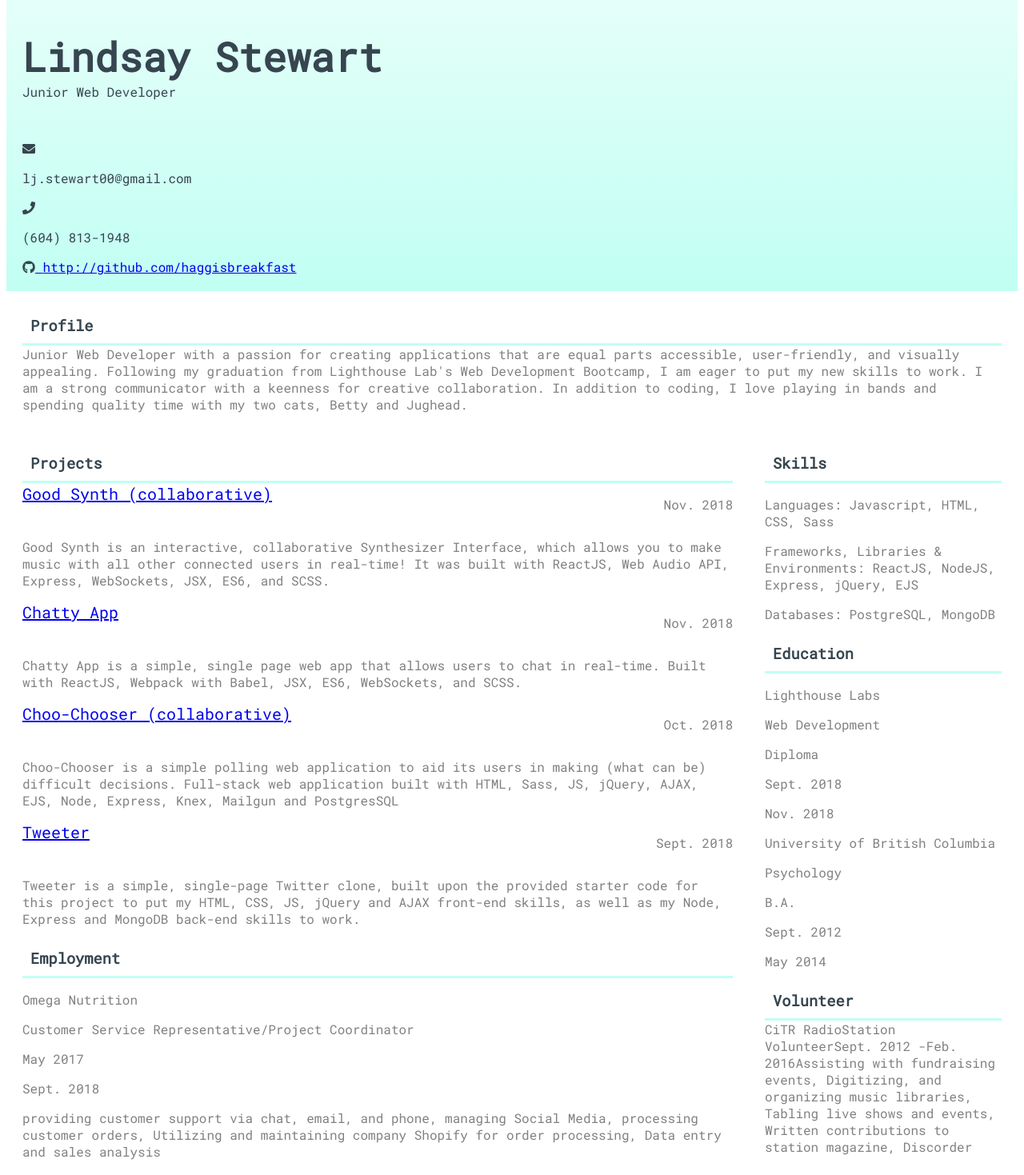
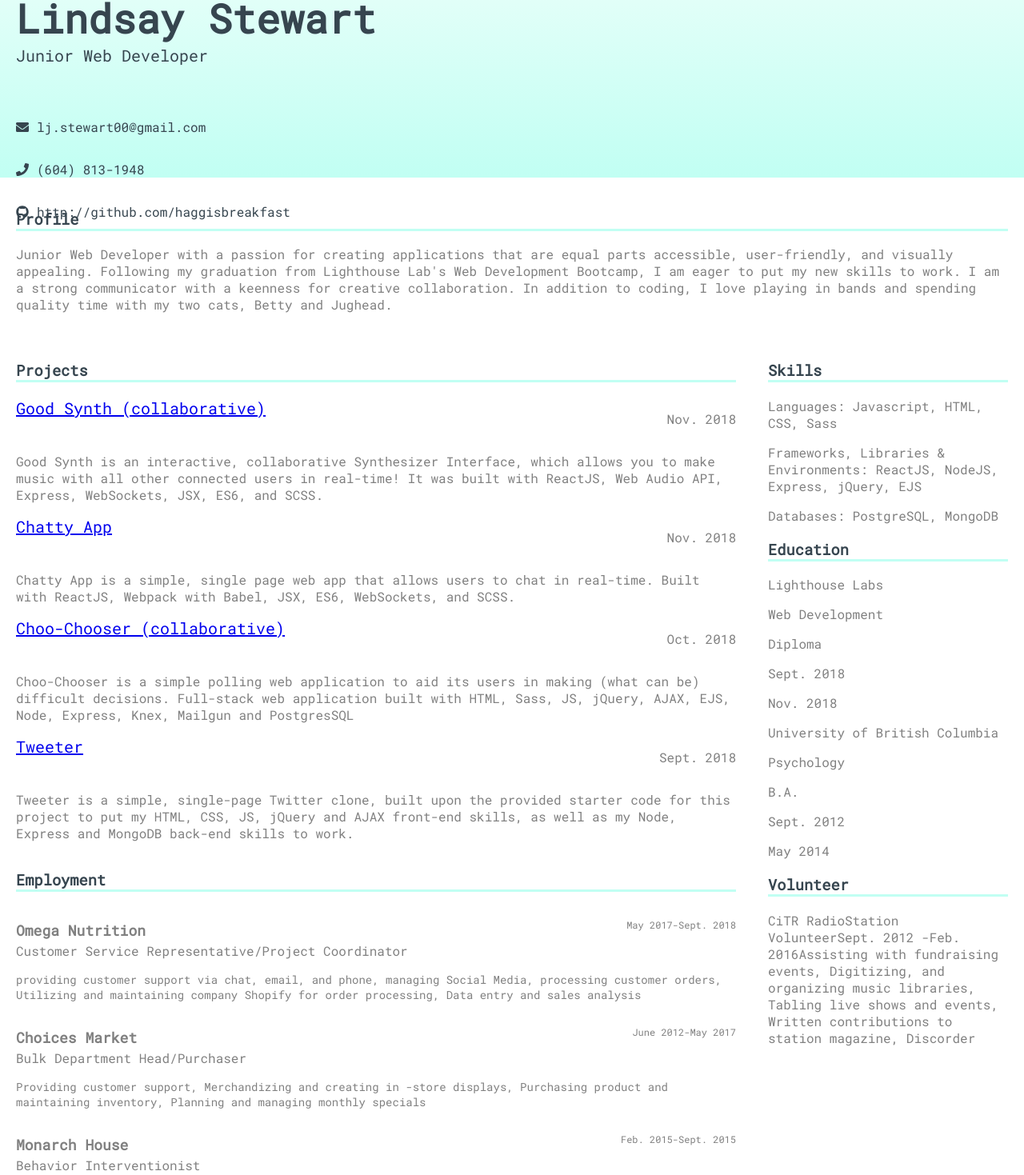
Before and after one commit to haggisbreakfast/resume, a React (Create React App) app: page / in a window 1280 px wide. Shown: the part 40-1509 px from the top of the page at 80% size. Built offline with nearby package versions, Linux system fonts and the light colour scheme.

Commit message:
fixes spacing on job component

```diff
--- a/src/Job.tsx
+++ b/src/Job.tsx
@@ -1,13 +1,39 @@
-import React from "react";
-import ReactDOM from "react-dom";
-import styled, { createGlobalStyle } from "styled-components";
-import { ResumeJob } from "./resume";
+import React from 'react';
+import ReactDOM from 'react-dom';
+import styled, { createGlobalStyle } from 'styled-components';
+import { ResumeJob } from './resume';
 
-const JobContainer = styled.div``;
-const Company = styled.p``;
-const Position = styled.p``;
+const JobContainer = styled.div`
+  // display: flex;
+  // flex-direction: column;
+  // margin-bottom: 30px;
+`;
+const TitleContainer = styled.div`
+  display: flex;
+  justify-content: space-between;
+  height: 45px;
+  @media (max-width: 780px) {
+    height: 60px;
+  }
+`;
+const Company = styled.p`
+  font-size: 18px;
+  font-weight: 800;
+`;
+const Position = styled.p`
+  margin-top: 0px;
+  padding-top: 0px;
+`;
+const DateContainer = styled.div`
+  flex-direcion: row;
+  display: flex;
+  align-items: center;
+  font-size: 12px;
+`;
 const Date = styled.p``;
-const Duties = styled.p``;
+const Duties = styled.p`
+  font-size: 14px;
+`;
 
 type JobProps = {
   job: ResumeJob;
@@ -17,10 +43,13 @@ export const Job = (props: JobProps) => {
   const { job } = props;
   return (
     <JobContainer>
-      <Company>{job.company}</Company>
+      <TitleContainer>
+        <Company>{job.company}</Company>
+        <DateContainer>
+          <Date>{job.startDate}</Date> -<Date>{job.endDate}</Date>
+        </DateContainer>
+      </TitleContainer>
       <Position>{job.position}</Position>
-      <Date>{job.startDate}</Date>
-      <Date>{job.endDate}</Date>
       <Duties>{job.summary}</Duties>
     </JobContainer>
   );
--- a/src/index.tsx
+++ b/src/index.tsx
@@ -28,10 +28,9 @@ export const GlobalStyle = createGlobalStyle`
   // @import url('https://fonts.googleapis.com/css?family=Raleway:200,300,500|Roboto');
   @import url('https://fonts.googleapis.com/css?family=Roboto+Mono');
   body {
-    // font-family: 'Roboto', sans-serif;
     font-family: 'Roboto Mono', monospace;
-    // font-weight: lighter;
       color: grey;
+      margin: auto;
 
   }
 `;
@@ -49,15 +48,13 @@ const Top = styled.div`
 const Header = styled.h3`
   color: #36454f;
   font-weight: bolder;
-  margin: auto;
-  padding: 10px;
   border-bottom: solid #c1fff3;
 `;
 const NameContainer = styled.div`
   // display: flex;
   // flex-direction: column;
   align-items: flex-start;
-  padding: 50px 0px 50px 0px;
+  padding: 10px 0px 50px 0px;
   // align-content: flex-start
 `;
 
@@ -67,12 +64,23 @@ const Name = styled.h1`
 `;
 const Label = styled.p`
   margin: 0px;
+  font-size: 20px;
 `;
-const Contact = styled.div``;
-const ContactItemContainer = styled.div``;
-const ContactItem = styled.p``;
+const ContactsContainer = styled.div`
+  display: flex;
+  flex-direction: column;
+  height: 70px;
+`;
+const ContactContainer = styled.div`
+  display: flex;
+  flex-direction: row;
+  align-items: center;
+`;
+const ContactMethod = styled.p``;
 const ContactLink = styled.a``;
-const FeatureIcon = styled(FontAwesomeIcon)``;
+const ContactIcon = styled(FontAwesomeIcon)`
+  padding-right: 10px;
+`;
 
 const Summary = styled.div`
   font-size: 16px;
@@ -88,7 +96,10 @@ const LeftMiddle = styled.div`
   margin: 20px;
 `;
 const Projects = styled.div``;
-const Work = styled.div``;
+const Work = styled.div`
+  display: flex;
+  flex-direction: column;
+`;
 // const Job = styled.p``;
 const RightMiddle = styled.div`
   width: 25%;
@@ -97,20 +108,18 @@ const RightMiddle = styled.div`
 const Skills = styled.div``;
 const Education = styled.div``;
 const Volunteer = styled.div``;
-// const Contact: React.StatelessComponent<{
-//   // these are telling typescript what the props are
-//   icon: IconProp;
-//   item: string;
-// }> = props => {
-//   // Grab out the props we want.
-//   const { item, icon } = props;
-//   return (
-//     <ContactItemContainer>
-//       <ContactIcon icon={icon} size="2x" />
-//       <ContactMethod>{item}</ContactMethod>
-//     </ContactItemContainer>
-//   );
-// };
+const Contact: React.StatelessComponent<{
+  icon: IconProp;
+  item: string;
+}> = props => {
+  const { item, icon } = props;
+  return (
+    <ContactContainer>
+      <ContactIcon icon={icon} />
+      <ContactMethod> {item} </ContactMethod>
+    </ContactContainer>
+  );
+};
 
 /// /hi/ // the type of const resume = {....}
 // This is the shape of Props going into App component
@@ -131,23 +140,12 @@ const App = (props: AppProps) => {
           <Name>{resume.basics.name}</Name>
           <Label>{resume.basics.label}</Label>
         </NameContainer>
-        <Contact>
-          <ContactItemContainer>
-            <FeatureIcon icon="envelope" />
-            <ContactItem>{resume.basics.email}</ContactItem>
-          </ContactItemContainer>
-          <ContactItemContainer>
-            <FeatureIcon icon="phone" />
-            <ContactItem> {resume.basics.phone} </ContactItem>
-          </ContactItemContainer>
-          <ContactItemContainer>
-            <FeatureIcon icon={['fab', 'github']} />
-            <ContactLink href={resume.basics.github}>
-              {' '}
-              {resume.basics.github}{' '}
-            </ContactLink>
-          </ContactItemContainer>
-        </Contact>
+        <ContactsContainer>
+          <Contact item={resume.basics.email} icon="envelope" />
+          <Contact item={resume.basics.phone} icon="phone" />
+          <Contact item={resume.basics.github} icon={['fab', 'github']} />
+          <ContactLink href={resume.basics.github} />
+        </ContactsContainer>
       </Top>
       <Summary>
         <Header>Profile</Header>
@@ -157,7 +155,7 @@ const App = (props: AppProps) => {
         <LeftMiddle>
           <Projects>
             <Header>Projects</Header>
-            {resume.projects.map((p) => {
+            {resume.projects.map(p => {
               /**
                * In the end this should probs look like
                * return <Project project={p} />
@@ -168,7 +166,7 @@ const App = (props: AppProps) => {
           </Projects>
           <Work>
             <Header>Employment</Header>
-            {resume.work.map((w) => {
+            {resume.work.map(w => {
               return <Job job={w} />;
             })}
           </Work>
@@ -176,13 +174,13 @@ const App = (props: AppProps) => {
         <RightMiddle>
           <Skills>
             <Header>Skills</Header>
-            {resume.skills.map((s) => {
+            {resume.skills.map(s => {
               return <Skill skill={s} />;
             })}
           </Skills>
           <Education>
             <Header>Education</Header>
-            {resume.education.map((e) => {
+            {resume.education.map(e => {
               return <School school={e} />;
             })}
           </Education>
```
